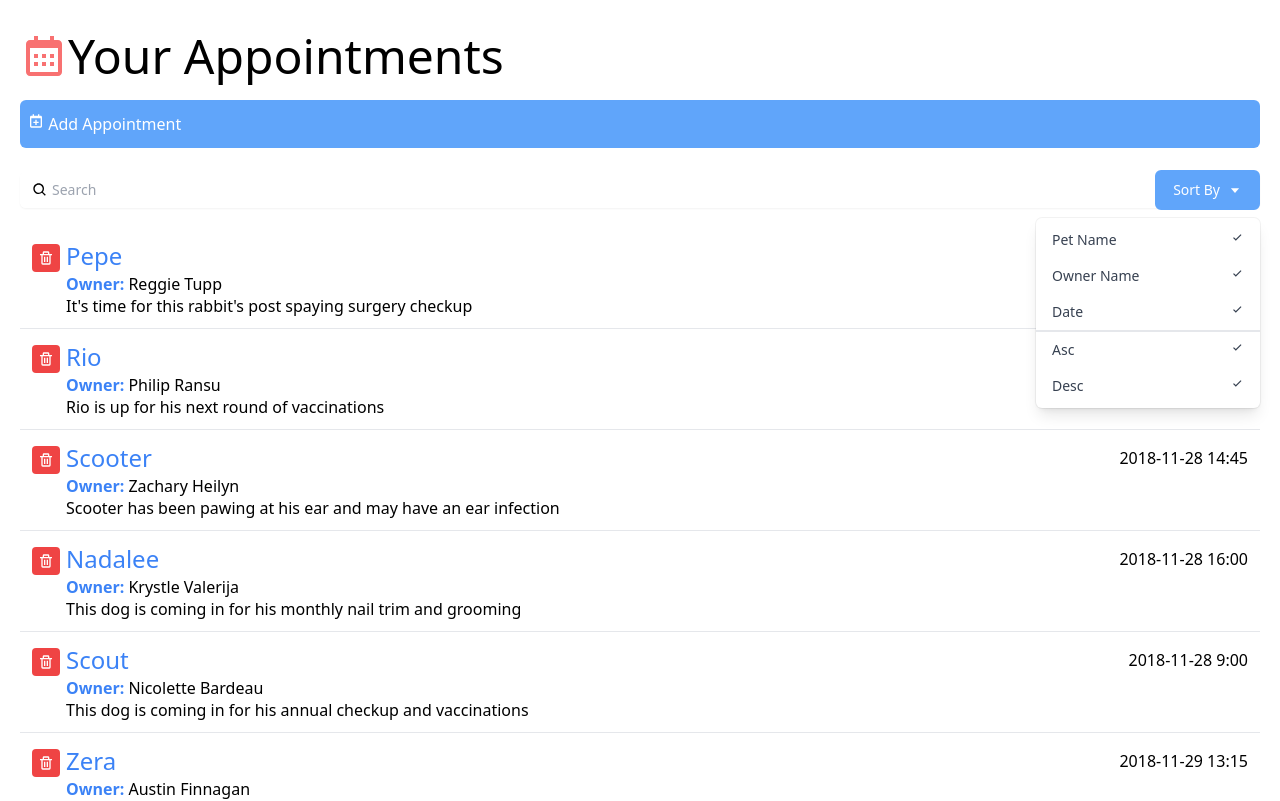
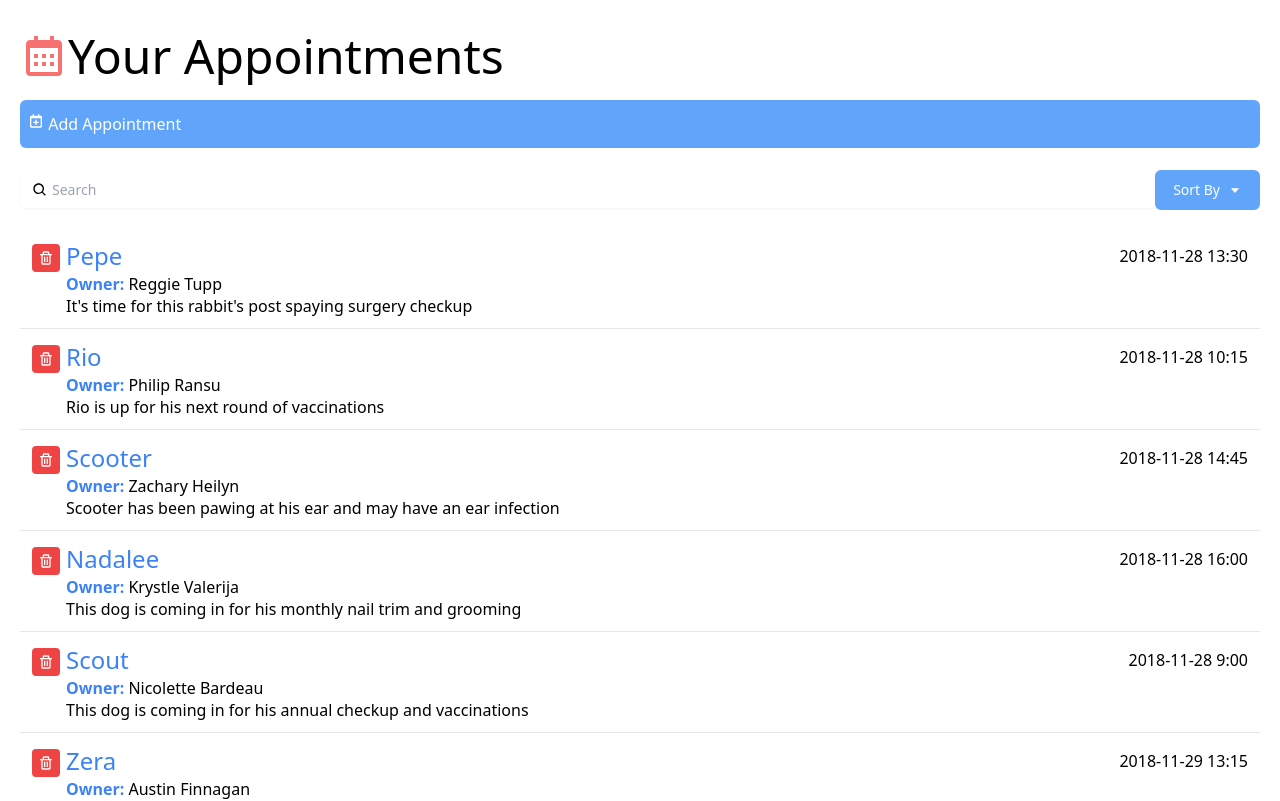
Before and after one commit to JeanBayer/building-interface, a React (Vite) app: page / in a window 1280 px wide. Shown: the top 801 px of the page. Built offline with nearby package versions, Linux system fonts and the light colour scheme.

Commit message:
feat(search): Add toggle sort

```diff
--- a/src/components/Search.jsx
+++ b/src/components/Search.jsx
@@ -1,6 +1,9 @@
+import { useState } from "react";
 import { BiSearch, BiCaretDown, BiCheck } from "react-icons/bi";
 
-const DropDown = () => {
+const DropDown = ({ toggleSort }) => {
+  if (!toggleSort) return null;
+
   return (
     <div
       className="origin-top-right absolute right-0 mt-2 w-56
@@ -48,6 +51,8 @@ const DropDown = () => {
 };
 
 const Search = () => {
+  const [toggleSort, setToggleSort] = useState(false);
+
   return (
     <div className="py-5">
       <div className="mt-1 relative rounded-md shadow-sm">
@@ -66,6 +71,7 @@ const Search = () => {
         <div className="absolute inset-y-0 right-0 flex items-center">
           <div>
             <button
+              onClick={() => setToggleSort((prev) => !prev)}
               type="button"
               className="justify-center px-4 py-2 bg-blue-400 border-2 border-blue-400 text-sm text-white hover:bg-blue-700 focus:outline-none focus:ring-2 focus:ring-offset-2 flex items-center rounded-md"
               id="options-menu"
@@ -74,7 +80,7 @@ const Search = () => {
             >
               Sort By <BiCaretDown className="ml-2" />
             </button>
-            <DropDown />
+            <DropDown toggleSort={toggleSort} />
           </div>
         </div>
       </div>
```
